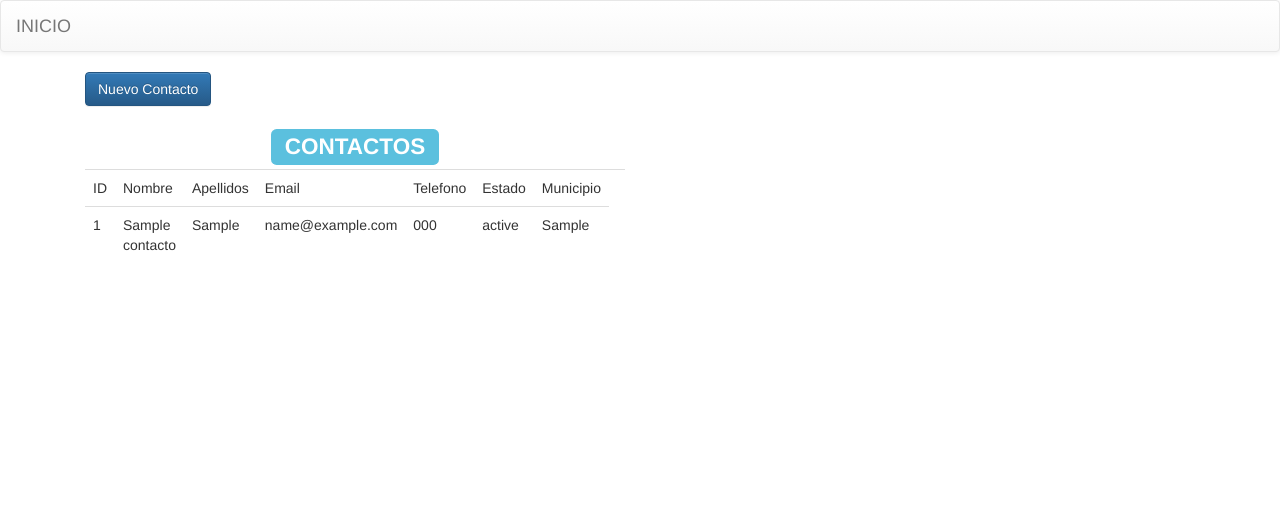
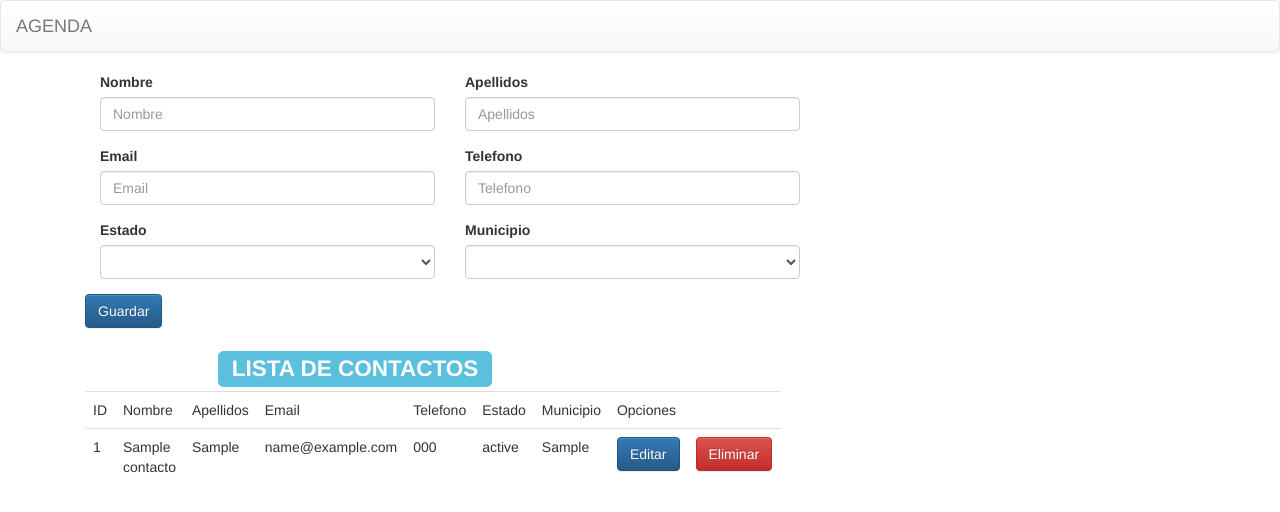
Before and after one commit to BenjaMolina/agenda, a PHP site: page / in a window 1280 px wide. Shown: the top 512 px of the page. Run offline with PHP 8.4, Linux system fonts and the light colour scheme; tables that the repository leaves empty or names only in its code hold one stand-in row (values such as "Sample post"); lists and menus that the app fills with data are empty.

Commit message:
Listar contactos

```diff
--- a/controller/ContactosController.php
+++ b/controller/ContactosController.php
@@ -19,6 +19,14 @@
             $viewContactos = new View("Contactos", array(
                 "contactos" =>$todos
             ));
+
+        }
+        public function contactos()
+        {
+            $contactos = new Contacto();
+            $todos = $contactos->getAll();
+
+            echo json_encode($todos);
 
         }
 
--- a/public/js/script.js
+++ b/public/js/script.js
@@ -1,15 +1,131 @@
+
+
+function editar(id_contacto)
+{
+    var id = id_contacto;
+    console.log(id);
+
+}
+
+function iniciarFormulario()
+{
+    $('.alert-danger').css('display','none');
+
+    limpiarFormulario();
+    optionEstados(0);
+    optionMunicipios(1,0);
+}
+
+function cargarContactos()
+{
+    $(".table tr:not(:first-child)").remove();
+
+    $.ajax({
+        type: 'GET',
+        dataType: 'json',
+        url: URL+ 'contactos/contactos',
+        success: (response) =>{
+            //console.log(response);
+            var tabla = $('.tabla-contactos tr:last');
+
+            response.map((contacto)=>{
+                //console.log(contacto);
+                var tr = $('<tr/>');
+                var td = "<td>"+contacto.id+"</td>"+
+                            "<td>"+contacto.nombre+"</td>"+
+                            "<td>"+contacto.apellidos+"</td>"+
+                            "<td>"+contacto.email+"</td>"+
+                            "<td>"+contacto.telefono+"</td>"+
+                            "<td>"+contacto.estado+"</td>"+
+                            "<td>"+contacto.municipio+"</td>"+
+                            '<td><button type="button" class="btn btn-primary btnmodalContacto" onclick="editar('+contacto.id+')" data-toggle="modal" data-target="#modalContacto">Editar</button></td>'+
+                            '<td><button type="button" class="btn btn-danger">Eliminar</button></td>';
+                tr.append(td);
+                tabla.after(tr);
+            });
+        },
+        error:(xhr, status) => {
+            alert("Algo salio mal");
+        },
+    });
+}
+
+function optionMunicipios(id,seleccionar)
+{
+    var municipio = $('#inputMunicipio');
+    municipio.empty();
+
+    $.ajax({
+        type: 'GET',
+        dataType: 'json',
+        url: URL+ 'estados/getMunicipios?id='+id,
+        success: (response) =>{
+            //alert("bien");
+            console.log(response);
+
+            for (var i = 0; i< response.length ; ++i) {
+                $('<option />', {
+                    'value': response[i].id,
+                    'text':  response[i].municipio,
+                    'selected': (i == seleccionar ? true : false)
+                }).appendTo(municipio);
+            }
+        },
+        error:(xhr, status) => {
+            alert("Algo salio mal");
+        },
+    });
+}
+
+function optionEstados(seleccionar)
+{
+
+    $.ajax({
+        type: 'GET',
+        dataType: 'json',
+        url: URL+ 'Estados/index',
+        success: (response) =>{
+            //alert("bien");
+            console.log(response);
+            var dropDownList = document.getElementById('inputEstado');
+            for (var i = 0; i< response.length ; ++i) {
+                $('<option />', {
+                    'value': response[i ].id,
+                    'text':  response[i ].estado,
+                    'selected': (i == seleccionar ? true : false)
+                }).appendTo(dropDownList);
+            }
+        },
+        error:(xhr, status) => {
+            alert("Algo salio mal");
+        },
+    });
+}
+
+
+function limpiarFormulario()
+{
+    $("#inputNombre").val('');
+    $("#inputApellidos").val('');
+    $("#inputEmail").val('');
+    $("#inputTelefono").val('');
+    $("#inputNombre").val('');
+    $('#inputEstado').empty();
+}
+
 $(document).ready(function(){
-    //var URL = "http://localhost/agenda/";
-    //$("#hah").text(estados[0]["estado"]);
 
-    $("#nuevoContact").click(function(){
+    cargarContactos();
+    iniciarFormulario();
+
+   /* $(".btnmodalContacto").click(function(){
         $('.alert').css('display','none');
 
         limpiarFormulario();
         optionEstados(0);
         optionMunicipios(1,0);
         //$('.alert').alert();
-    });
+    });*/
 
     $("#inputEstado").change(function(){
         var dropDownList = $("#inputEstado option:selected");
@@ -22,9 +138,6 @@ $(document).ready(function(){
     });
 
     $("#guardarContacto").click(()=>{
-        $(".table-responsiv").clear();
-        $('#modalContacto').modal('hide');
-        return;
 
         var nombre = $("#inputNombre").val();
         var apellidos = $("#inputApellidos").val();
@@ -49,14 +162,14 @@ $(document).ready(function(){
             success: (response) =>{
                 console.log(response);
                 $('#modalContacto').modal('hide');
-
+                cargarContactos();
+                iniciarFormulario();
             },
             error:(xhr, status) => {
                 alert("Algo salio mal");
             },
         });
     }
-
 
     function validar(nombre,apellidos,email,telefono,estado,municipio)
     {
@@ -100,67 +213,4 @@ $(document).ready(function(){
         $('.alert').css('display','none');
         return true;
     }
-
-    function optionMunicipios(id,seleccionar)
-    {
-        var municipio = $('#inputMunicipio');
-        municipio.empty();
-
-        $.ajax({
-            type: 'GET',
-            dataType: 'json',
-            url: URL+ 'estados/getMunicipios?id='+id,
-            success: (response) =>{
-                //alert("bien");
-                console.log(response);
-
-                for (var i = 0; i< response.length ; ++i) {
-                    $('<option />', {
-                        'value': response[i ].id,
-                        'text':  response[i ].municipio,
-                        'selected': (i == seleccionar ? true : false)
-                    }).appendTo(municipio);
-                }
-            },
-            error:(xhr, status) => {
-                alert("Algo salio mal");
-            },
-        });
-    }
-
-    function optionEstados(seleccionar)
-    {
-
-        $.ajax({
-            type: 'GET',
-            dataType: 'json',
-            url: URL+ 'Estados/index',
-            success: (response) =>{
-                //alert("bien");
-                console.log(response);
-                var dropDownList = document.getElementById('inputEstado');
-                for (var i = 0; i< response.length ; ++i) {
-                    $('<option />', {
-                        'value': response[i ].id,
-                        'text':  response[i ].estado,
-                        'selected': (i == seleccionar ? true : false)
-                    }).appendTo(dropDownList);
-                }
-            },
-            error:(xhr, status) => {
-                alert("Algo salio mal");
-            },
-        });
-    }
-
-
-    function limpiarFormulario()
-    {
-        $("#inputNombre").val('');
-        $("#inputApellidos").val('');
-        $("#inputEmail").val('');
-        $("#inputTelefono").val('');
-        $("#inputNombre").val('');
-        $('#inputEstado').empty();
-    }
 });
--- a/views/ContactosView.php
+++ b/views/ContactosView.php
@@ -1,48 +1,5 @@
 <div class="container">
-    <div class="col-sm-8 col-md-6 col-lg-6">
-        <button id="nuevoContact" type="button" class="btn btn-primary" data-toggle="modal" data-target="#modalContacto">Nuevo Contacto</button>
-        <center>
-            <h2><label class="label label-info">CONTACTOS</label></h2>
-        </center>
-        <table class="table table-responsive">
-            <tr>
-                <td>ID</td>
-                <td>Nombre</td>
-                <td>Apellidos</td>
-                <td>Email</td>
-                <td>Telefono</td>
-                <td>Estado</td>
-                <td>Municipio</td>
-                <td ></td>
-            </tr>
-
-            <?php
-                foreach ($contactos as $contacto) {
-                    echo "<tr>
-                            <td>$contacto->id</td>
-                            <td>$contacto->nombre</td>
-                            <td>$contacto->apellidos</td>
-                            <td>$contacto->email</td>
-                            <td>$contacto->telefono</td>
-                            <td>$contacto->estado</td>
-                            <td>$contacto->municipio</td>
-                        </tr>";
-                }
-            ?>
-        </table>
-    </div>
-</div>
-
-<div class="modal fade" id="modalContacto" tabindex="-1" role="dialog" aria-labelledby="modalContactoLabel" aria-hidden="true">
-  <div class="modal-dialog" role="document">
-    <div class="modal-content">
-      <div class="modal-header">
-        <h5 class="modal-title" id="modalContactoLabel">Nuevo Contacto</h5>
-        <button type="button" class="close" data-dismiss="modal" aria-label="Close">
-          <span aria-hidden="true">&times;</span>
-        </button>
-      </div>
-      <div class="modal-body">
+    <div class="col-lg-8">
         <div class="alert alert-danger"></div>
         <form>
             <div class="form-row">
@@ -75,10 +32,27 @@
                     <select id="inputMunicipio" class="form-control"></select>
                 </div>
             </div>
-                <button type="button" class="btn btn-secondary" data-dismiss="modal">Cerrar</button>
             <button type="button" class="btn btn-primary" id="guardarContacto">Guardar</button>
         </form>
+
+    </div>
+
+    <div class="col-lg-6">
+        <!--<button id="nuevoContact" type="button" class="btn btn-primary btnmodalContacto" data-toggle="modal" data-target="#modalContacto">Nuevo Contacto</button>-->
+        <center>
+            <h2><label class="label label-info">LISTA DE CONTACTOS</label></h2>
+        </center>
+        <table class="table table-responsive tabla-contactos">
+            <tr>
+                <td>ID</td>
+                <td>Nombre</td>
+                <td>Apellidos</td>
+                <td>Email</td>
+                <td>Telefono</td>
+                <td>Estado</td>
+                <td>Municipio</td>
+                <td colspan="2">Opciones</td>
+            </tr>
+        </table>
     </div>
 </div>
-  </div>
-</div>
--- a/views/layout/header.php
+++ b/views/layout/header.php
@@ -25,7 +25,7 @@
         <span class="icon-bar"></span>
         <span class="icon-bar"></span>
       </button>-->
-      <a class="navbar-brand" href="#">INICIO</a>
+      <a class="navbar-brand" href="<?php echo urlBase(); ?>">AGENDA</a>
     </div>
     <!--<div class="collapse navbar-collapse" id="bs-example-navbar-collapse-1">
       <ul class="nav navbar-nav">
```
Lines whose indentation alone changed are shown as unchanged.
